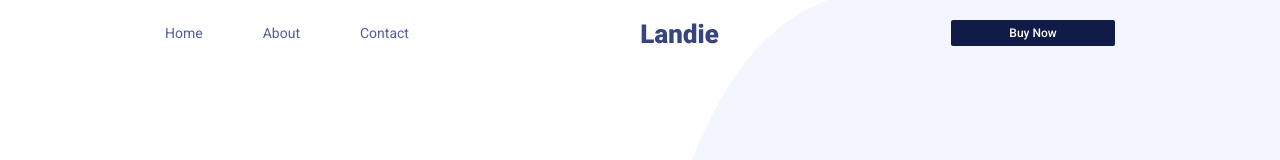
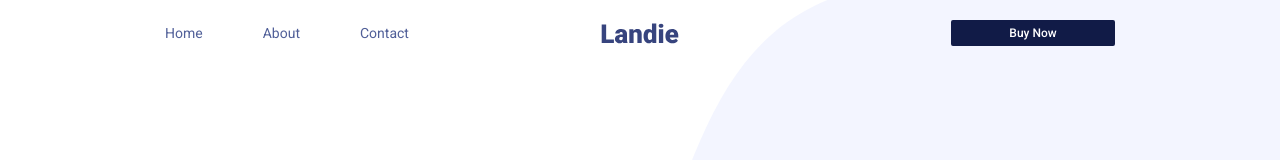
Before and after one commit to joana-trots/landie, a React (Create React App) app: page / in a window 1280 px wide. Shown: the top 160 px of the page. Built offline with nearby package versions, Linux system fonts and the light colour scheme.

Commit message:
fix logo position

```diff
--- a/src/components/Footer/footer.sass
+++ b/src/components/Footer/footer.sass
@@ -15,6 +15,12 @@
             line-height: 24px
             color: #939EA4
             margin: 0
+        img
+            @include media(">600px")
+                position: absolute
+                left: 0
+                right: 0
+                margin: auto
         .btn
             width: 105px
             height: 22px
--- a/src/components/Navbar/navbar.sass
+++ b/src/components/Navbar/navbar.sass
@@ -21,6 +21,11 @@
             font-weight: 400
             line-height: 24px
             color: $blue-text
+    &__logo
+        position: absolute
+        left: 0
+        right: 0
+        margin: auto
     .btn
         width: 160px
         height: 22px
@@ -47,6 +52,7 @@
                 display: flex
                 flex-direction: column
                 align-items: center
+                margin-top: 90px
             .btn
                 display: block
                 margin-bottom: 60px
```
